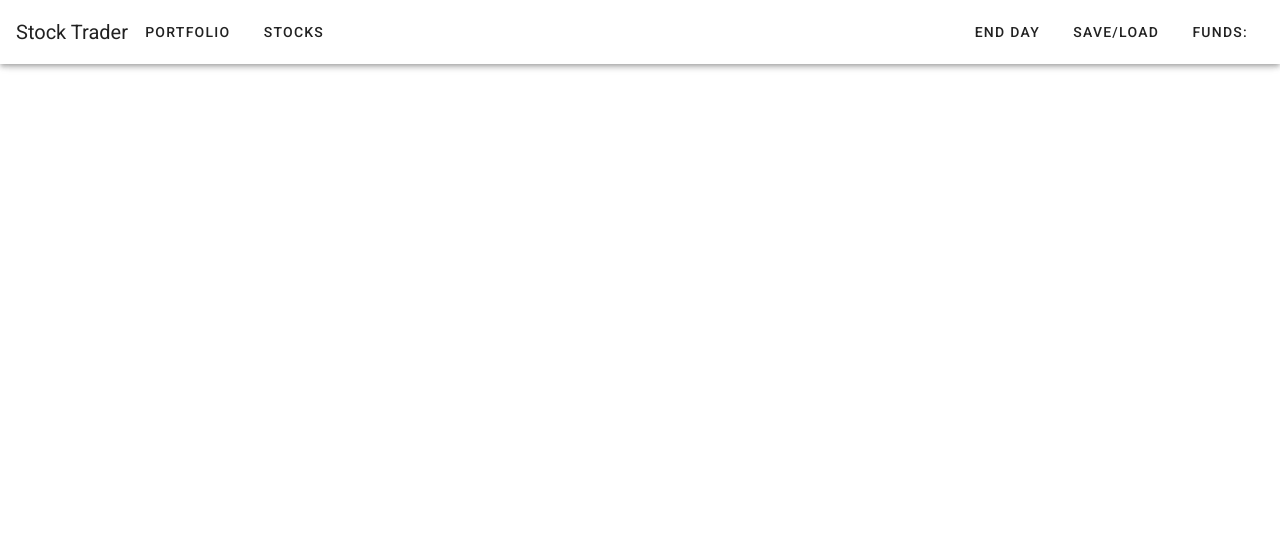
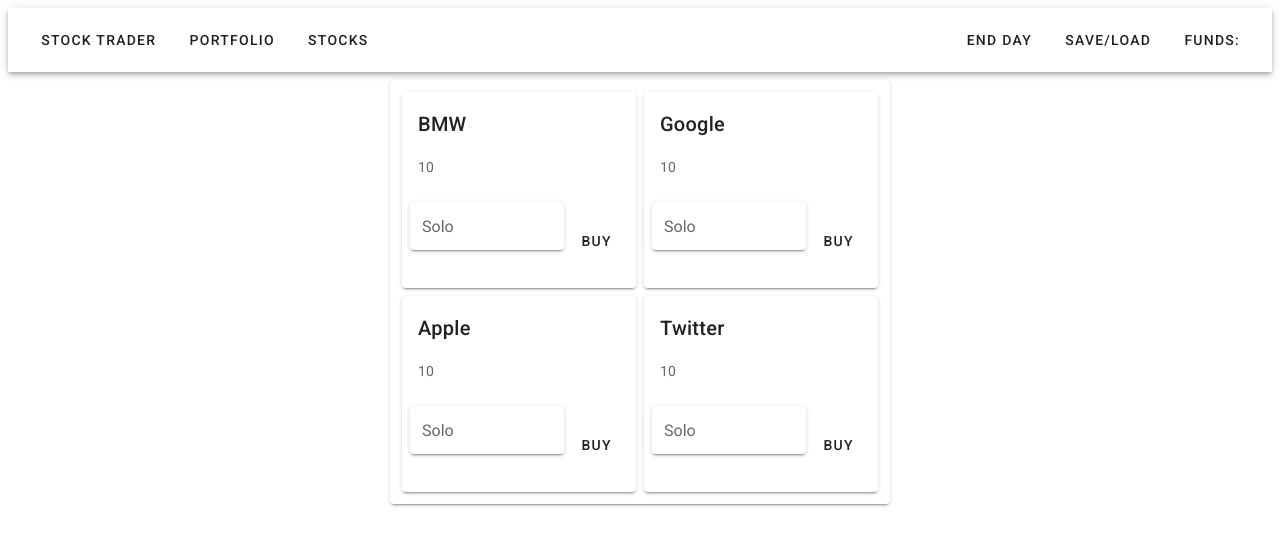
Before and after one commit to maltewirz/vue-final-project-stocktrader, a Vue app: page /stocks in a window 1280 px wide. Shown: the top 546 px of the page. Built offline with nearby package versions, Linux system fonts and the light colour scheme.

Commit message:
routing working

```diff
--- a/src/components/Header.vue
+++ b/src/components/Header.vue
@@ -1,10 +1,16 @@
 <template>
   <div>
-    <v-toolbar>
-      <v-toolbar-title>Stock Trader</v-toolbar-title>
+    <v-toolbar class="ma-2">
       <v-toolbar-items>
-        <v-btn text>Portfolio</v-btn>
-        <v-btn text>Stocks</v-btn>
+        <router-link to="/" tag="button" exact>
+          <v-btn text>Stock Trader</v-btn>
+        </router-link>
+        <router-link to="/" tag="button" exact>
+          <v-btn text>Portfolio</v-btn>
+        </router-link>
+        <router-link to="/stocks" tag="button" exact>
+          <v-btn text>Stocks</v-btn>
+        </router-link>
       </v-toolbar-items>
 
       <v-spacer></v-spacer>
--- a/src/router/index.ts
+++ b/src/router/index.ts
@@ -11,12 +11,12 @@
     component: Home
   },
   {
-    path: '/about',
-    name: 'about',
+    path: '/stocks',
+    name: 'stocks',
     // route level code-splitting
     // this generates a separate chunk (about.[hash].js) for this route
     // which is lazy-loaded when the route is visited.
-    component: () => import(/* webpackChunkName: "about" */ '../views/About.vue')
+    component: () => import(/* webpackChunkName: "about" */ '../views/Stocks.vue')
   }
 ]
 
--- a/src/views/About.vue
+++ /dev/null
@@ -1,5 +0,0 @@
-<template>
-  <div class="about">
-    <h1>This is an about page</h1>
-  </div>
-</template>
--- a/src/views/Home.vue
+++ b/src/views/Home.vue
@@ -1,14 +1,14 @@
 <template>
-  <div class="home">
+  <v-card class="ma-2 pa-3" outlined>
     <h2>Trade or View your Portofolio</h2>
     <p>You may Save & Load your Data</p>
     <p>Click on 'End Day' to begin a new Day!</p>
+    <hr>
     <h3>Your Funds: </h3>
-  </div>
+  </v-card>
 </template>
 
 <script>
-// @ is an alias to /src
 
 export default {
   name: 'home',
--- /dev/null
+++ b/src/views/Stocks.vue
@@ -0,0 +1,44 @@
+<template>
+  <v-card
+    class="mx-auto"
+    max-width="500"
+  >
+    <v-container fluid>
+      <v-row dense>
+        <v-col
+          v-for="card in cards"
+          :key="card.title"
+          :cols="card.flex"
+        >
+          <v-card>
+              <v-card-title v-text="card.title"></v-card-title>
+              <v-card-text v-text="card.price"></v-card-text>
+              <v-card-actions>
+                <v-text-field
+                  label="Solo"
+                  placeholder="Quantity"
+                  solo
+                ></v-text-field>
+                <v-btn text>
+                  Buy
+                </v-btn>
+            </v-card-actions>
+          </v-card>
+        </v-col>
+      </v-row>
+    </v-container>
+  </v-card>
+</template>
+
+<script>
+export default {
+  data: () => ({
+    cards: [
+      { title: 'BMW', price: 10, flex: 6 },
+      { title: 'Google', price: 10, flex: 6 },
+      { title: 'Apple', price: 10, flex: 6 },
+      { title: 'Twitter', price: 10, flex: 6 }
+    ]
+  })
+}
+</script>
```
